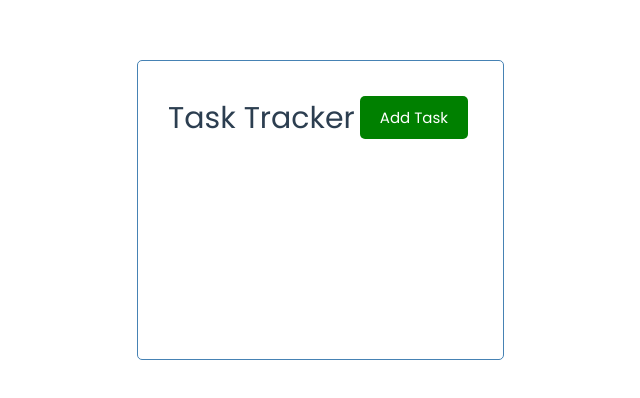
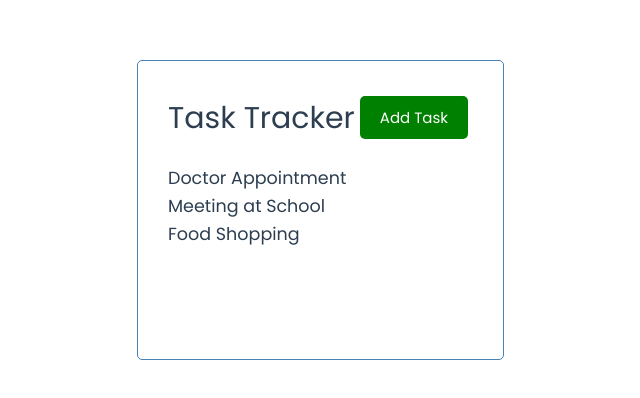
Before and after one commit to anjola-adeuyi/task_tracker_vue, a Vue app: page / in a window 1280 px wide. Shown: the part 190-588 px from the top of the page, without its empty margins (136-776 px from the left). Built offline with nearby package versions, Linux system fonts and the light colour scheme.

Commit message:
feat: v-for loop

```diff
--- a/src/App.vue
+++ b/src/App.vue
@@ -1,10 +1,12 @@
 <script>
 import Header from './components/Header.vue';
+import Task from './components/Tasks.vue';
 
 export default {
   name: 'App',
   components: {
     Header,
+    Task,
   },
   data() {
     return {
@@ -39,6 +41,7 @@ export default {
 <template>
   <div class="container">
     <Header title="Task Tracker" />
+    <Task v-bind:tasks="tasks" />
   </div>
 </template>
 
--- /dev/null
+++ b/src/components/Tasks.vue
@@ -0,0 +1,20 @@
+<template>
+  <div
+    :key="task.id"
+    v-for="task in tasks"
+  >
+    <h3>{{ task.text }}</h3>
+  </div>
+</template>
+
+<script>
+export default {
+  name: 'Tasks',
+  props: {
+    tasks: {
+      type: Array,
+      required: true,
+    },
+  },
+};
+</script>
```
